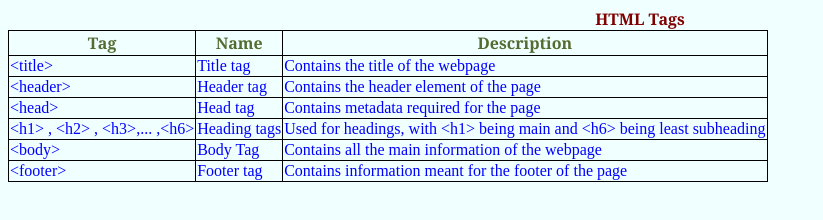
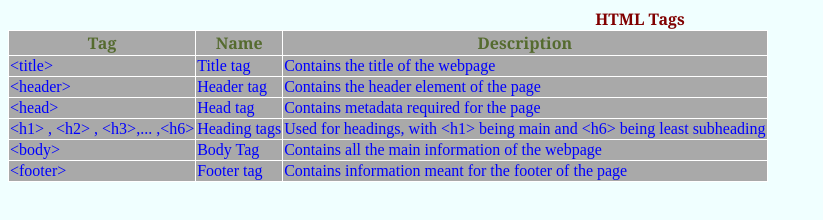
Before and after one commit to V-Ngassa/selfmadecheatsheet, a plain HTML site: page index.html in a window 1280 px wide. Shown: the whole page, without its empty margins (0-823 px from the left). Drawn offline with Linux system fonts and the light colour scheme.

Commit message:
Update styles.css

```diff
--- a/styles.css
+++ b/styles.css
@@ -23,3 +23,8 @@ color: blue;
 table,th,td{
 border: 1px solid black;
 border-collapse: collapse;
+}
+th,td {
+ background-color: DarkGrey;
+ border: 1px solid white;
+}
```
